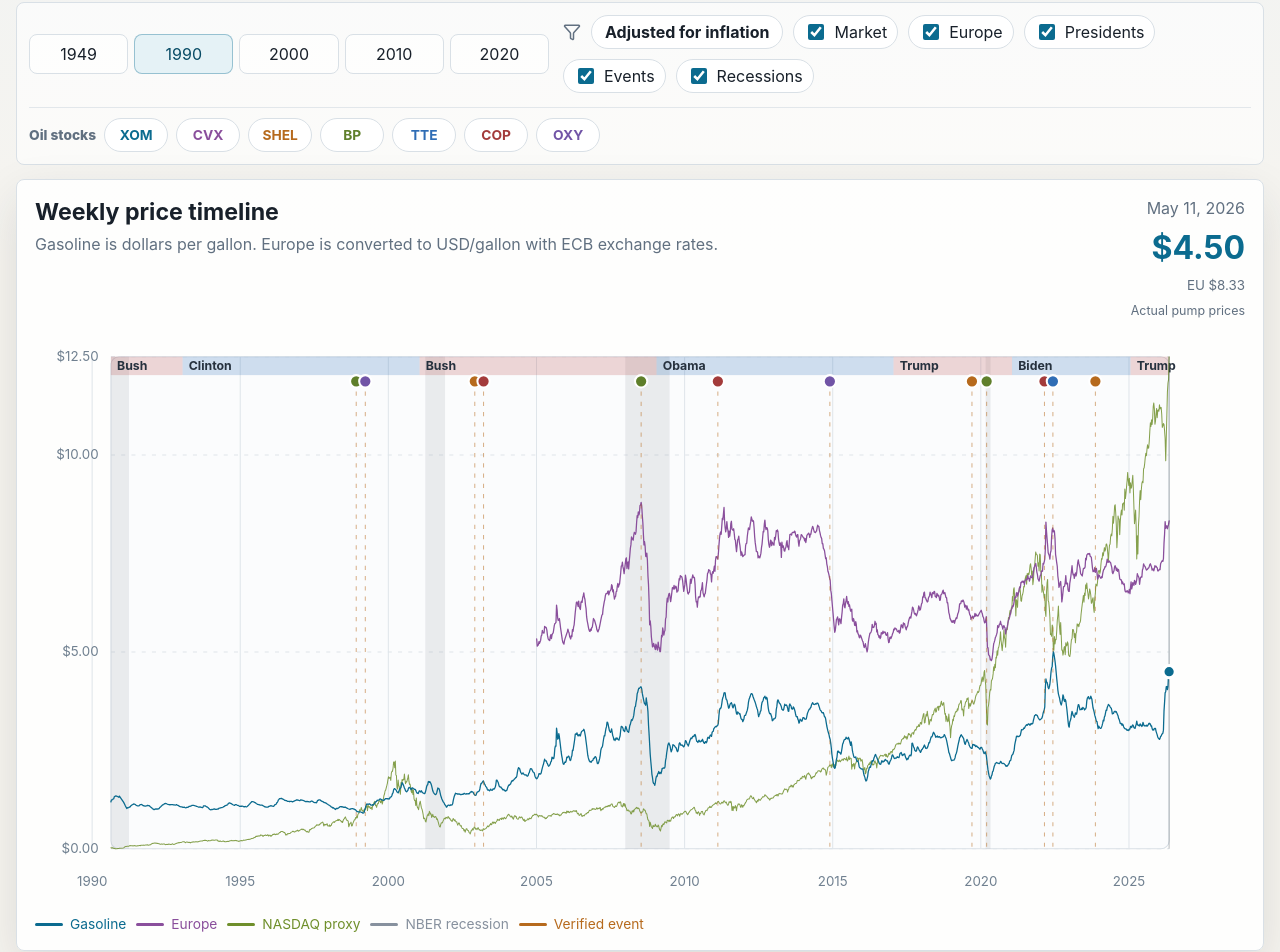
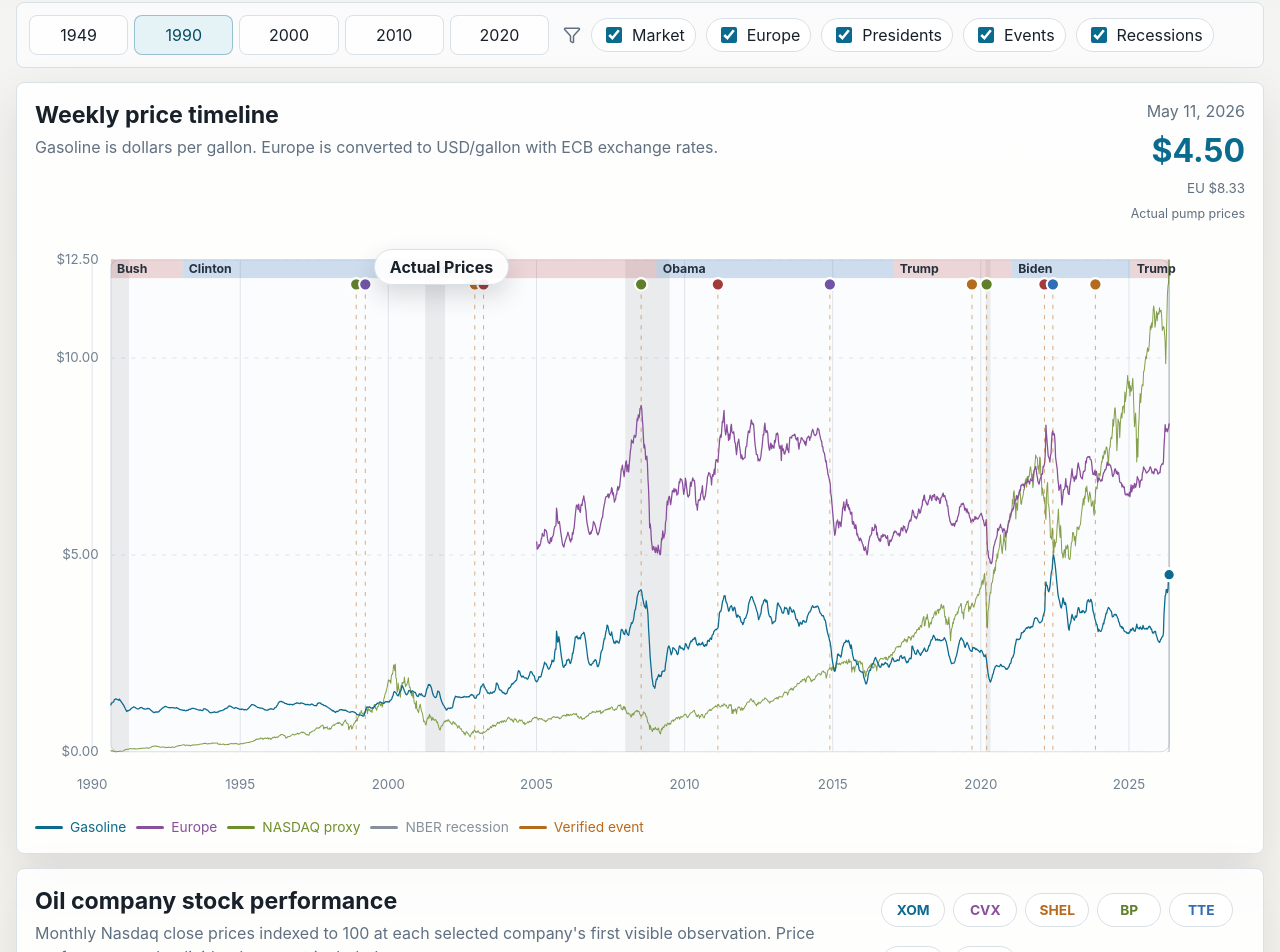
Before and after one commit to dtrezise/gas-prices-interactive, a React (Vite) app: page / in a window 1280 px wide. Shown: the part 400-1352 px from the top of the page. Built offline with nearby package versions, Linux system fonts and the light colour scheme.

Commit message:
Move chart controls to relevant panels

```diff
--- a/src/App.tsx
+++ b/src/App.tsx
@@ -132,9 +132,6 @@ function App() {
             </div>
             <div className="toggle-row">
               <Filter aria-hidden="true" />
-              <button className={`price-mode-button ${priceMode === "real" ? "active" : ""}`} onClick={() => setPriceMode((current) => (current === "actual" ? "real" : "actual"))}>
-                {priceMode === "actual" ? "Adjusted for inflation" : "Actual prices"}
-              </button>
               {overlays.map((overlay) => (
                 <label key={overlay.key} className="toggle">
                   <input
@@ -146,24 +143,10 @@ function App() {
                 </label>
               ))}
             </div>
-            <div className="stock-toggle-row" aria-label="Oil company stock overlays">
-              <span>Oil stocks</span>
-              {dataset.oilStockSeries.map((company) => (
-                <button
-                  key={company.symbol}
-                  className={activeStocks[company.symbol] ? "stock-toggle active" : "stock-toggle"}
-                  style={{ "--stock-color": company.color } as React.CSSProperties}
-                  onClick={() => setActiveStocks((current) => ({ ...current, [company.symbol]: !current[company.symbol] }))}
-                  title={`${company.name} price performance from Nasdaq, indexed to 100 in the stock panel`}
-                >
-                  {company.symbol}
-                </button>
-              ))}
-            </div>
           </section>
 
-          <TimelineChart dataset={dataset} points={points} overlays={activeOverlays} priceMode={priceMode} />
-          <OilStocksPanel dataset={dataset} activeStocks={activeStocks} startDate={startDate} />
+          <TimelineChart dataset={dataset} points={points} overlays={activeOverlays} priceMode={priceMode} onTogglePriceMode={() => setPriceMode((current) => (current === "actual" ? "real" : "actual"))} />
+          <OilStocksPanel dataset={dataset} activeStocks={activeStocks} setActiveStocks={setActiveStocks} startDate={startDate} />
           <SourceNote dataset={dataset} />
         </>
       )}
@@ -180,11 +163,13 @@ function TimelineChart({
   points,
   overlays: activeOverlays,
   priceMode,
+  onTogglePriceMode,
 }: {
   dataset: AppDataset;
   points: ChartPoint[];
   overlays: Record<OverlayKey, boolean>;
   priceMode: PriceMode;
+  onTogglePriceMode: () => void;
 }) {
   const [hover, setHover] = useState<ChartPoint | null>(null);
   const [hoveredEvent, setHoveredEvent] = useState<EventMarker | null>(null);
@@ -246,8 +231,12 @@ function TimelineChart({
           <em>{priceMode === "real" ? `U.S. CPI adjusted to ${dataset.metrics.cpiBaseDate.slice(0, 7)} dollars` : "Actual pump prices"}</em>
         </div>
       </div>
-      <div className="chart-scroll">
-      <svg className="timeline-svg" viewBox={`0 0 ${width} ${height}`} role="img" onPointerMove={handleMove} onPointerLeave={() => { setHover(null); setHoveredEvent(null); }}>
+      <div className="chart-viewport">
+        <button className={`price-mode-button floating ${priceMode === "real" ? "active" : ""}`} onClick={onTogglePriceMode}>
+          {priceMode === "real" ? "Adjusted for Inflation" : "Actual Prices"}
+        </button>
+        <div className="chart-scroll">
+        <svg className="timeline-svg" viewBox={`0 0 ${width} ${height}`} role="img" onPointerMove={handleMove} onPointerLeave={() => { setHover(null); setHoveredEvent(null); }}>
         <rect className="plot-bg" x={margin.left} y={margin.top} width={innerWidth} height={innerHeight} rx="8" />
 
         {years.map((year) => (
@@ -336,7 +325,8 @@ function TimelineChart({
           <line x1={x(selected.date)} x2={x(selected.date)} y1={margin.top} y2={height - margin.bottom} />
           <circle cx={x(selected.date)} cy={yGas(selectedGas)} r="6" />
         </g>
-      </svg>
+        </svg>
+        </div>
       </div>
       <div className="legend-row">
         <span className="legend gas" tabIndex={0} data-tooltip="U.S. retail gasoline price from EIA/FRED. Pre-1990 values are annual EIA context; 1990 onward is weekly.">Gasoline</span>
@@ -349,13 +339,21 @@ function TimelineChart({
   );
 }
 
-function OilStocksPanel({ dataset, activeStocks, startDate }: { dataset: AppDataset; activeStocks: Record<string, boolean>; startDate: string }) {
+function OilStocksPanel({
+  dataset,
+  activeStocks,
+  setActiveStocks,
+  startDate,
+}: {
+  dataset: AppDataset;
+  activeStocks: Record<string, boolean>;
+  setActiveStocks: React.Dispatch<React.SetStateAction<Record<string, boolean>>>;
+  startDate: string;
+}) {
   const selected = dataset.oilStockSeries
     .filter((series) => activeStocks[series.symbol])
     .map((series) => normalizeStockSeries(series, startDate))
     .filter((series) => series.points.length > 1);
-
-  if (!selected.length) return null;
 
   const width = 1180;
   const height = 320;
@@ -363,10 +361,11 @@ function OilStocksPanel({ dataset, activeStocks, startDate }: { dataset: AppData
   const innerWidth = width - margin.left - margin.right;
   const innerHeight = height - margin.top - margin.bottom;
   const allPoints = selected.flatMap((series) => series.points);
-  const [minDate, maxDate] = extent(allPoints.map((point) => dateToMs(point.date)));
+  const hasSelectedStocks = allPoints.length > 1;
+  const [minDate, maxDate] = hasSelectedStocks ? extent(allPoints.map((point) => dateToMs(point.date))) : [dateToMs("2005-01-01"), dateToMs(dataset.metrics.lastDate)];
   const minDateLabel = new Date(minDate).toISOString().slice(0, 10);
   const maxDateLabel = new Date(maxDate).toISOString().slice(0, 10);
-  const [rawMinIndex, rawMaxIndex] = extent(allPoints.map((point) => point.index));
+  const [rawMinIndex, rawMaxIndex] = hasSelectedStocks ? extent(allPoints.map((point) => point.index)) : [75, 125];
   const minIndex = Math.max(0, Math.floor((rawMinIndex * 0.94) / 25) * 25);
   const maxIndex = Math.ceil((rawMaxIndex * 1.06) / 25) * 25;
   const x = (date: string) => margin.left + ((dateToMs(date) - minDate) / (maxDate - minDate)) * innerWidth;
@@ -380,6 +379,20 @@ function OilStocksPanel({ dataset, activeStocks, startDate }: { dataset: AppData
         <div>
           <h2>Oil company stock performance</h2>
           <p>Monthly Nasdaq close prices indexed to 100 at each selected company&apos;s first visible observation. Price performance only; dividends are not included.</p>
+        </div>
+        <div className="stock-toggle-row" aria-label="Oil company stock overlays">
+          {dataset.oilStockSeries.map((company) => (
+            <button
+              key={company.symbol}
+              className={activeStocks[company.symbol] ? "stock-toggle active" : "stock-toggle"}
+              data-tooltip={company.name}
+              style={{ "--stock-color": company.color } as React.CSSProperties}
+              onClick={() => setActiveStocks((current) => ({ ...current, [company.symbol]: !current[company.symbol] }))}
+              aria-label={`${company.name} stock performance`}
+            >
+              {company.symbol}
+            </button>
+          ))}
         </div>
       </div>
       <div className="chart-scroll">
@@ -401,18 +414,18 @@ function OilStocksPanel({ dataset, activeStocks, startDate }: { dataset: AppData
               </text>
             </g>
           ))}
-          {selected.map((series) => (
+          {hasSelectedStocks && selected.map((series) => (
             <path key={series.symbol} className="stock-line" d={pathFromPoints(series.points, (point) => x(point.date), (point) => y(point.index))} style={{ stroke: series.color }} />
           ))}
         </svg>
       </div>
-      <div className="stock-legend">
+      {hasSelectedStocks && <div className="stock-legend">
         {selected.map((series) => (
           <span key={series.symbol} style={{ "--stock-color": series.color } as React.CSSProperties}>
             <strong>{series.symbol}</strong> {series.name}
           </span>
         ))}
-      </div>
+      </div>}
     </section>
   );
 }
--- a/src/styles.css
+++ b/src/styles.css
@@ -268,6 +268,17 @@ h3 {
   padding: 0 13px;
 }
 
+.price-mode-button.floating {
+  position: absolute;
+  z-index: 6;
+  top: 16px;
+  left: clamp(150px, 28%, 360px);
+  min-height: 36px;
+  padding: 0 15px;
+  background: rgba(255, 255, 255, 0.92);
+  box-shadow: 0 10px 24px rgba(24, 32, 42, 0.16);
+}
+
 .price-mode-button.active {
   border-color: rgba(11, 107, 143, 0.36);
   background: #e5f2f6;
@@ -275,13 +286,10 @@ h3 {
 }
 
 .stock-toggle-row {
-  grid-column: 1 / -1;
   display: flex;
   align-items: center;
   gap: 8px;
   flex-wrap: wrap;
-  padding-top: 10px;
-  border-top: 1px solid rgba(217, 224, 230, 0.72);
   color: var(--muted);
   font-size: 0.86rem;
 }
@@ -291,15 +299,36 @@ h3 {
 }
 
 .stock-toggle {
+  position: relative;
   min-width: 64px;
   padding: 0 12px;
   color: var(--stock-color);
+  outline-offset: 4px;
 }
 
 .stock-toggle.active {
   border-color: color-mix(in srgb, var(--stock-color), white 46%);
   background: color-mix(in srgb, var(--stock-color), white 88%);
   box-shadow: inset 0 -2px 0 var(--stock-color);
+}
+
+.stock-toggle[data-tooltip]:hover::after,
+.stock-toggle[data-tooltip]:focus-visible::after {
+  content: attr(data-tooltip);
+  position: absolute;
+  z-index: 12;
+  left: 50%;
+  bottom: calc(100% + 9px);
+  width: max-content;
+  max-width: 260px;
+  transform: translateX(-50%);
+  padding: 8px 10px;
+  border-radius: 7px;
+  background: rgba(24, 32, 42, 0.94);
+  color: #fff;
+  font-size: 0.78rem;
+  line-height: 1.3;
+  box-shadow: 0 12px 28px rgba(24, 32, 42, 0.2);
 }
 
 .toggle input {
@@ -364,6 +393,10 @@ h3 {
 
 .chart-scroll {
   overflow-x: auto;
+}
+
+.chart-viewport {
+  position: relative;
 }
 
 .timeline-svg {
```
